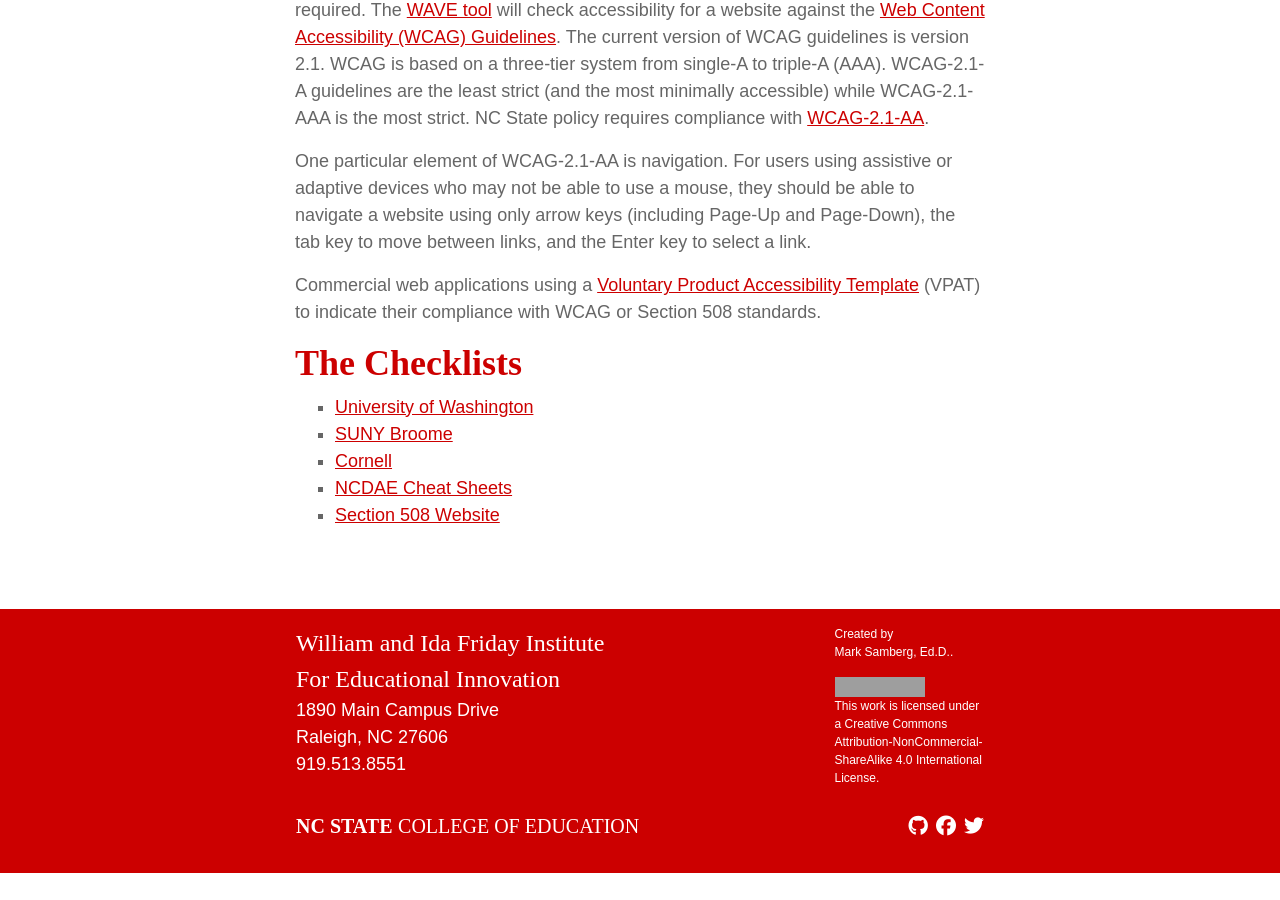
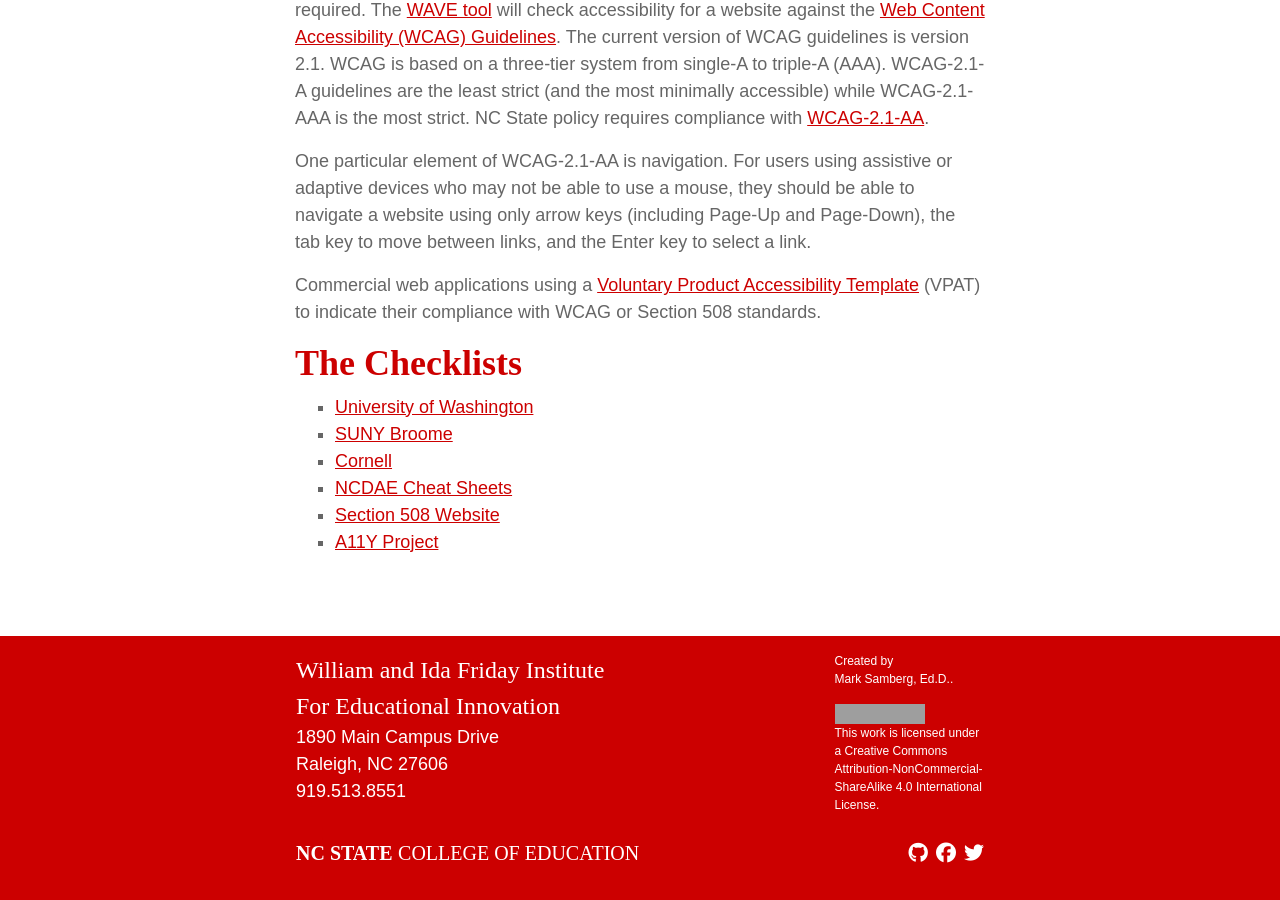
Before and after one commit to mjsamberg/resourceguides, a Jekyll site: the page built from accessibility/index.md, in a window 1280 px wide and 900 px high, scrolled down 9677 px. Built offline with Jekyll 4.4.1, drawn with Linux system fonts in a browser that asks for light colours; nearby versions of some CDN libraries; some web fonts are replaced; before the commit the page ends 10550 px from its top, so only the background shows below that; grey boxes are pictures that could not be loaded.

Commit message:
Added A11Y Projec Link

```diff
--- a/accessibility/index.md
+++ b/accessibility/index.md
@@ -170,6 +170,7 @@
 * [Cornell][63]
 * [NCDAE Cheat Sheets][64]
 * [Section 508 Website][65]
+* [A11Y Project][66]
 
 [1]:	https://www.access-board.gov/guidelines-and-standards/communications-and-it/about-the-ict-refresh/final-rule/text-of-the-standards-and-guidelines
 [2]:	https://www.section508.gov/manage/laws-and-policies#:~:text=Section%20504%20%2D%20Prohibits%20federal%20agencies,for%20qualified%20individuals%20with%20disabilities
```
Also changed, not shown: other parts of accessibility/index.md (+1 -0 lines).
